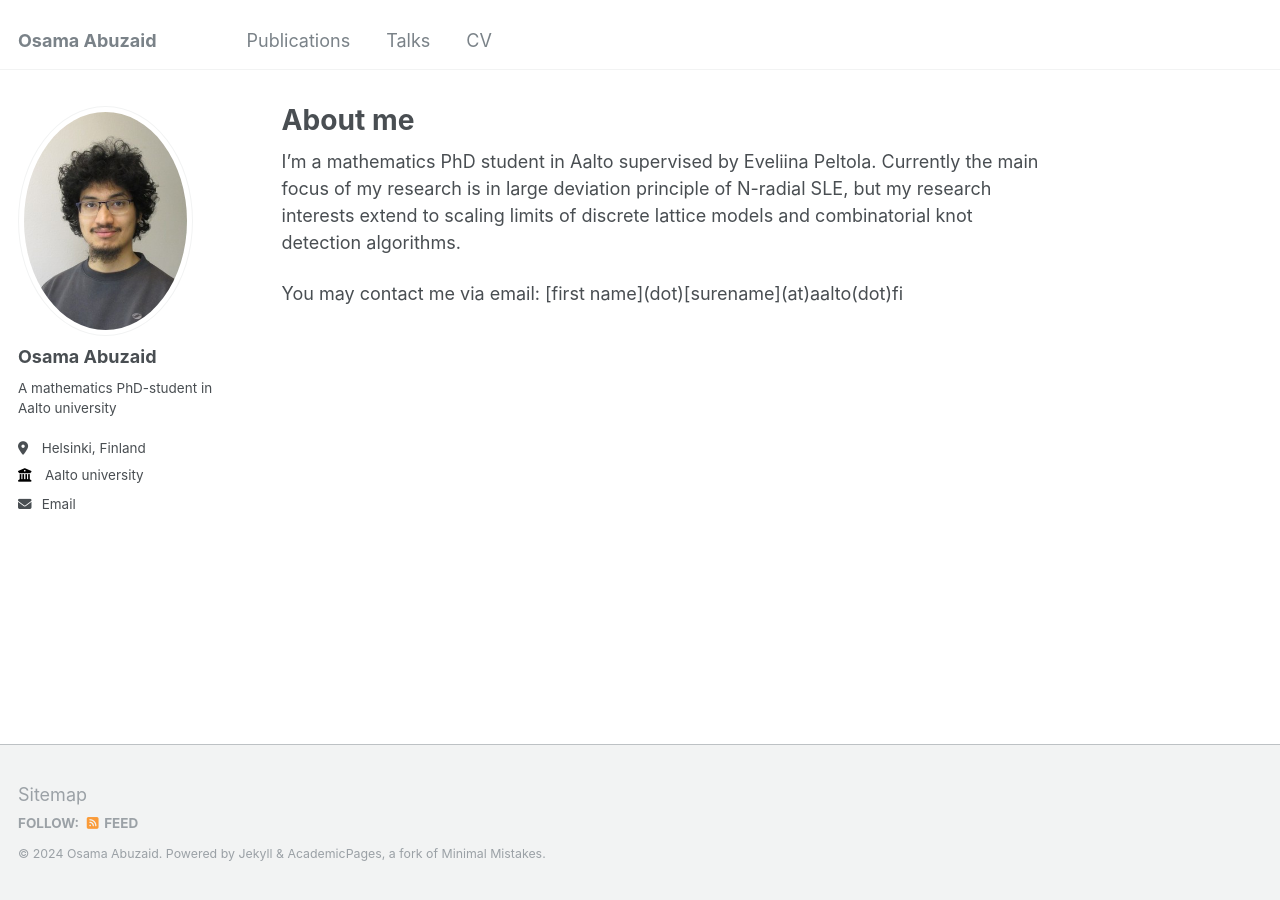
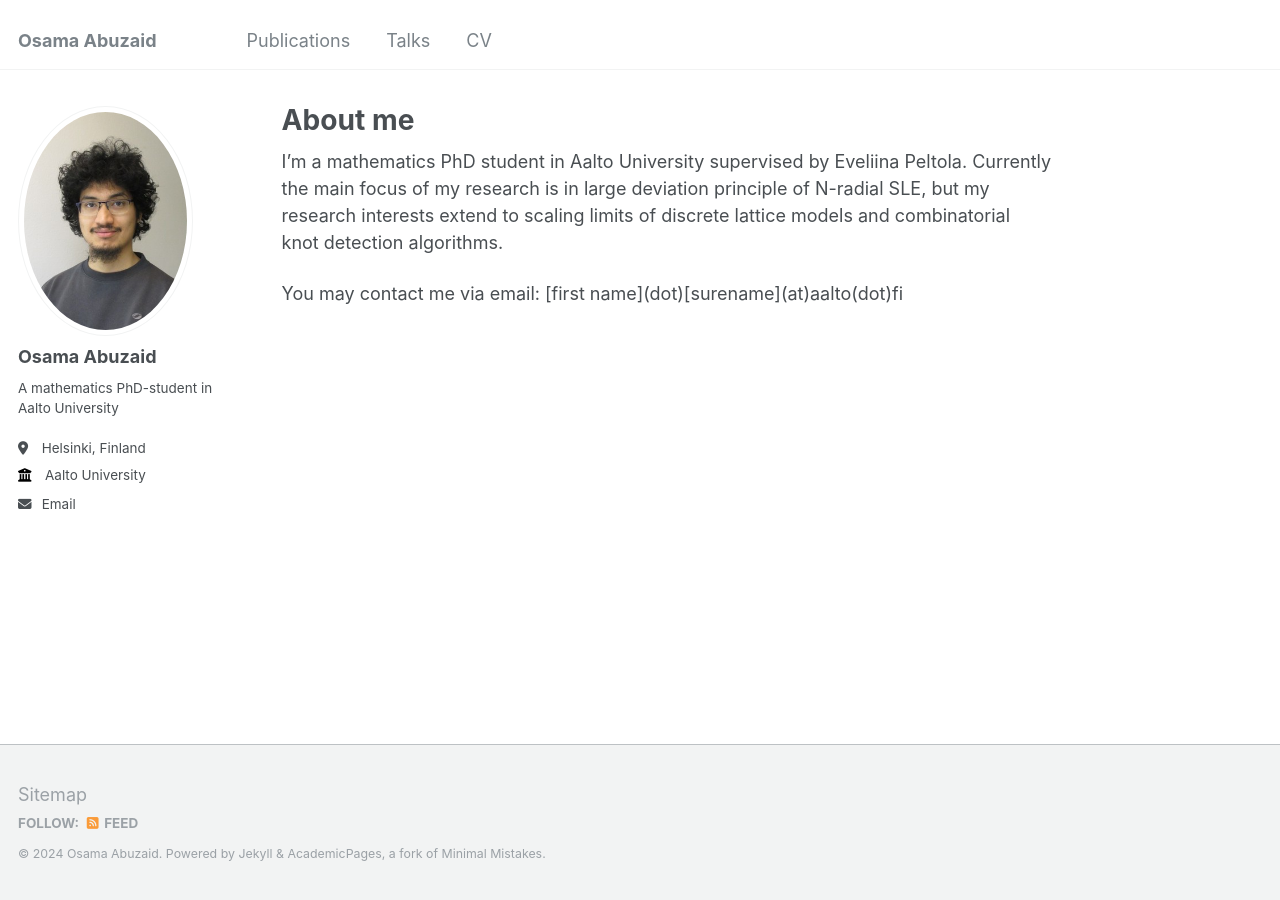
Before and after one commit to osama-abuzaid/osama-abuzaid.github.io, a Jekyll site: the page built from _pages/about.md, in a window 1280 px wide. Built offline with Jekyll 4.4.1, drawn with Linux system fonts in a browser that asks for light colours.

Commit message:
Fixed spelling of "Aalto University"

```diff
--- a/_config.yml
+++ b/_config.yml
@@ -24,9 +24,9 @@ author:
   avatar           : "profile.jpg"
   name             : "Osama Abuzaid"
   pronouns         : # example: "she/her"
-  bio              : "A mathematics PhD-student in Aalto university"
+  bio              : "A mathematics PhD-student in Aalto University"
   location         : "Helsinki, Finland"
-  employer         : "Aalto university"
+  employer         : "Aalto University"
   uri              : # URL
   email            : "osama.abuzaid@aalto.fi"
 
--- a/_pages/about.md
+++ b/_pages/about.md
@@ -7,6 +7,6 @@ redirect_from:
   - /about.html
 ---
 
-I'm a mathematics PhD student in Aalto supervised by Eveliina Peltola. Currently the main focus of my research is in large deviation principle of N-radial SLE, but my research interests extend to scaling limits of discrete lattice models and combinatorial knot detection algorithms.
+I'm a mathematics PhD student in Aalto University supervised by Eveliina Peltola. Currently the main focus of my research is in large deviation principle of N-radial SLE, but my research interests extend to scaling limits of discrete lattice models and combinatorial knot detection algorithms.
 
 You may contact me via email: \[first name\](dot)\[surename\](at)aalto(dot)fi
```
